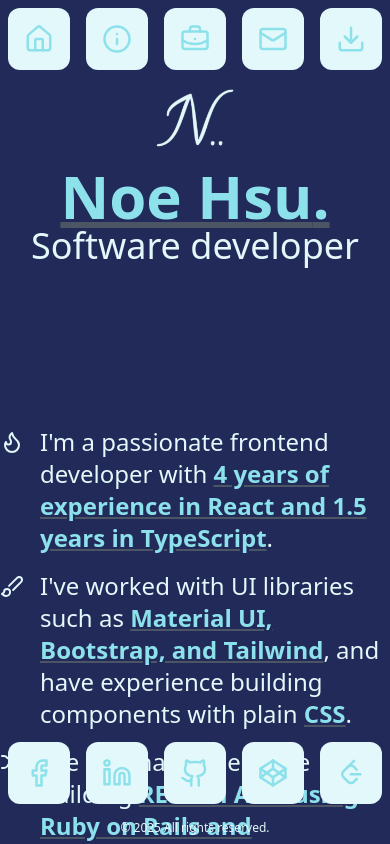
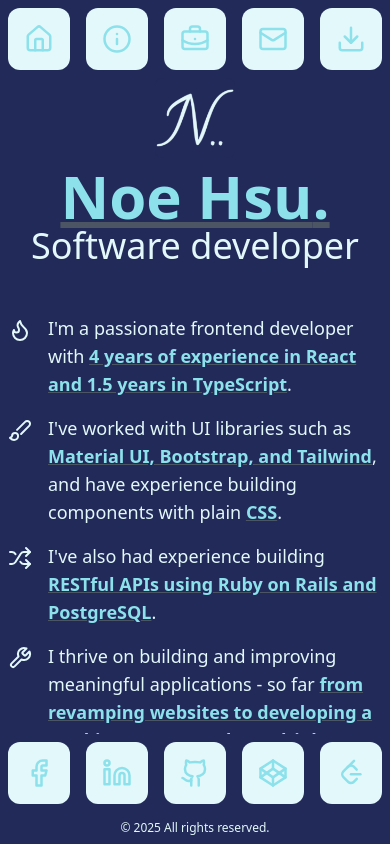
Before and after one commit to noe13hsu/react-portfolio, a React (Vite) app: page / in a window 390 px wide. Shown: the top 844 px of the page. Built offline with nearby package versions, Linux system fonts and the light colour scheme.

Commit message:
Update home mobile view

```diff
--- a/src/components/home/home-message.tsx
+++ b/src/components/home/home-message.tsx
@@ -9,7 +9,7 @@
       <div className='flex justify-center items-start'>
         <Icon className='mt-1' />
       </div>
-      <p className='ml-4'>
+      <p className='text-lg ml-4 lg:text-2xl'>
         {children}
       </p>
     </FadeIn>
--- a/src/pages/home.tsx
+++ b/src/pages/home.tsx
@@ -37,7 +37,7 @@
     <>
       <Header text='Noe Hsu' />
       <SubHeader text='Software developer' />
-      <div className='flex-1 flex flex-col text-[var(--ice)] text-2xl mt-40'>
+      <div className='mt-10 p-2 flex-1 flex flex-col text-[var(--ice)] text-2xl overflow-y-auto scrollbar-hide lg:mt-40'>
         {messages.map(({Icon, message}, index) => (
           <HomeMessage delay={INTERVAL * (index + 1)} Icon={Icon}>
             {message}
```
